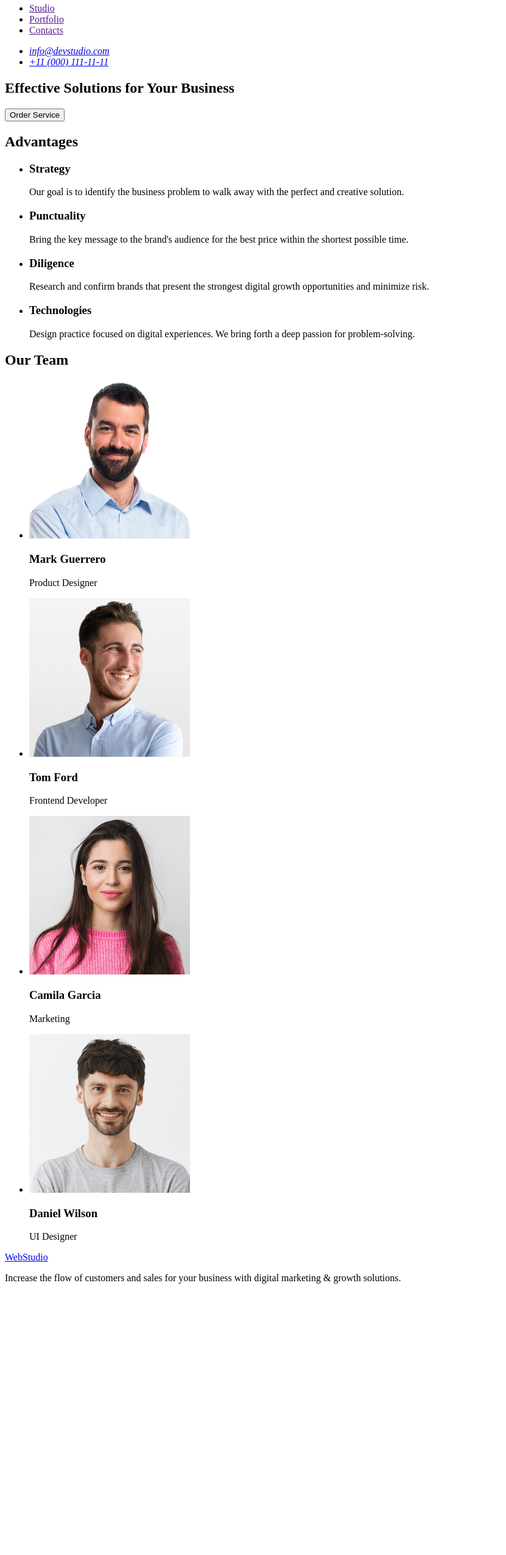
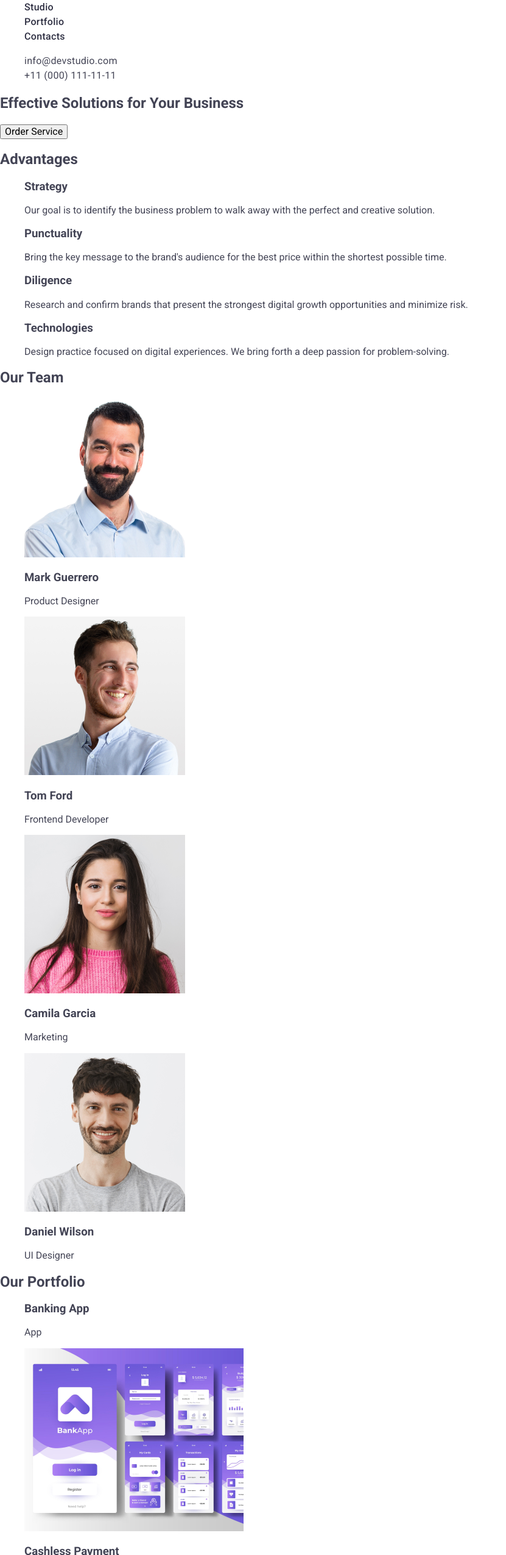
Before and after one commit to OlenaKovi/OlenaKovi-goit-markup-hw-02, a plain HTML site: page index.html in a window 1280 px wide. Shown: the part 37-2587 px from the top of the page at 61% size, without its empty margins (0-831 px from the left). Before the commit the page ends 2158 px from the top, so only its background shows below. Drawn offline with nearby package versions, Linux system fonts and the light colour scheme.

Commit message:
add styles header,footer

```diff
--- /dev/null
+++ b/css/styles.css
@@ -0,0 +1,81 @@
+/* font-family: "Raleway",
+sans-serif;
+font-family: "Roboto",
+sans-serif; */
+body {
+  font-family: "Roboto", sans-serif;
+  color: #434455;
+  background-color: #fff;
+    }
+ul, ol {
+  list-style-type: none;
+    }
+a {
+  text-decoration: none;
+}
+
+.header-page {}
+
+.header-nav {}
+
+.logo {
+  font-family: "Raleway", sans-serif;
+  font-weight: 700;
+  font-size: 18px;
+  line-height: 1.17;
+  letter-spacing: 0.03em;
+  text-transform: uppercase;
+  color: #4d5ae5;
+}
+.header-logo .logo-part{
+color: #2e2f42;
+}
+
+.nav-list {}
+
+.nav-item {}
+
+.nav-link {
+  font-weight: 500;
+  font-size: 16px;
+  line-height: 1.5;
+  letter-spacing: 0.02em;
+  color: #2e2f42;
+  }
+.nav-link:hover,
+.nav-link:focus,
+.contacts-link:hover,
+.contacts-link:focus {
+  color: #404bbf;
+}
+
+.contacts {
+  font-style: normal;
+}
+
+.contacts-list {}
+
+.contacts-item {}
+
+.contacts-link {
+font-size: 16px;
+line-height: 1.5;
+letter-spacing: 0.02em;
+color: #434455;
+}
+
+
+
+
+.footer-page {
+  background-color: #2e2f42;
+}
+.footer-logo .logo-part {
+  color: #f4f4fd;
+}
+.footer-text {
+  font-size: 16px;
+  line-height: 1.5;
+  letter-spacing: 0.02em;
+  color: #f4f4fd;
+}
--- a/index.html
+++ b/index.html
@@ -4,21 +4,31 @@
     <meta charset="UTF-8">
     <meta name="viewport" content="width=device-width, initial-scale=1.0">
     <title>Web Studio</title>
+    <link rel="stylesheet" href="https://cdnjs.cloudflare.com/ajax/libs/modern-normalize/3.0.1/modern-normalize.min.css"
+        integrity="sha512-q6WgHqiHlKyOqslT/lgBgodhd03Wp4BEqKeW6nNtlOY4quzyG3VoQKFrieaCeSnuVseNKRGpGeDU3qPmabCANg=="
+        crossorigin="anonymous" referrerpolicy="no-referrer" />
+    <link rel="preconnect" href="https://fonts.googleapis.com">
+    <link rel="preconnect" href="https://fonts.gstatic.com" crossorigin>
+    <link
+        href="https://fonts.googleapis.com/css2?family=Raleway:wght@700&family=Roboto:ital,wght@0,400;0,500;0,700;1,500&display=swap"
+        rel="stylesheet">
+
+    <link rel="stylesheet" href="./css/styles.css">
 </head>
 <body>
-<header>
-    <nav>
-        <a href="./index.html">WebStudio</a>
-        <ul>
-            <li><a href="">Studio</a></li>
-            <li><a href="">Portfolio</a></li>
-            <li><a href="">Contacts</a></li>
+<header class="header-page">
+    <nav class="header-nav">
+        <a class="logo header-logo" href="./index.html">Web <span class="logo-part">Studio</span></a>
+        <ul class="nav-list">
+            <li class="nav-item"><a class="nav-link" href="./index.html">Studio</a></li>
+            <li class="nav-item"><a class="nav-link" href="">Portfolio</a></li>
+            <li class="nav-item"><a class="nav-link" href="">Contacts</a></li>
         </ul>
     </nav>
-    <address>
-        <ul>
-            <li><a href="mailto:info@devstudio.com">info@devstudio.com</a></li>
-            <li><a href="tel:+110001111111">+11 (000) 111-11-11</a></li>
+    <address class="contacts">
+        <ul class="contacts-list">
+            <li class="contacts-item"><a class="contacts-link" href="mailto:info@devstudio.com">info@devstudio.com</a></li>
+            <li class="contacts-item"><a class="contacts-link" href="tel:+110001111111">+11 (000) 111-11-11</a></li>
         </ul>
     </address>
 </header>
@@ -63,10 +73,45 @@
         </li>
     </ul>
    </section>
+   <section>
+<h2>Our Portfolio</h2>
+<ul>
+    <li>
+        <h3>Banking App</h3>
+        <p>App</p>
+    </li>
+        <img src="./images/img (1).jpg" alt="Banking App" width="360" height="300">
+    <li>
+        <h3>Cashless Payment</h3>
+        <p>Marketing</p>
+    </li>
+        <img src="./images/img (2).jpg" alt="Cashless Payment" width="360" height="300">
+    <li>
+        <h3>Meditation App</h3>
+        <p>App</p>
+    </li>
+        <img src="./images/img (3).jpg" alt="Meditation App" width="360" height="300">
+    <li>
+        <h3>Taxi Service</h3>
+        <p>Marketing</p>
+    </li>
+        <img src="./images/img (4).jpg" alt="Taxi Service" width="360" height="300">
+    <li>
+        <img src="./images/img (5).jpg" alt="Screen Illustrations" width="360" height="300">
+        <h3>Screen Illustrations</h3>
+        <p>Design</p>
+    </li>
+    <li>
+        <img src="./images/img (6).jpg" alt="Online Courses" width="360" height="300">
+        <h3>Online Courses</h3>
+        <p>Marketing</p>
+    </li>
+</ul>
+   </section>
 </main>
-<footer>
-<a href="./index.html">WebStudio</a>
-<p>Increase the flow of customers and sales for your business with digital marketing & growth solutions.</p>
+<footer class="footer-page">
+<a class="logo footer-logo" href="./index.html">Web <span class="logo-part">Studio</span></a>
+<p class="footer-text">Increase the flow of customers and sales for your business with digital marketing & growth solutions.</p>
 </footer>
 </body>
 </html>
```
Also changed, not shown: images/img (1).jpg (added), images/img (2).jpg (added), images/img (3).jpg (added), images/img (4).jpg (added), images/img (5).jpg (added), images/img (6).jpg (added).
